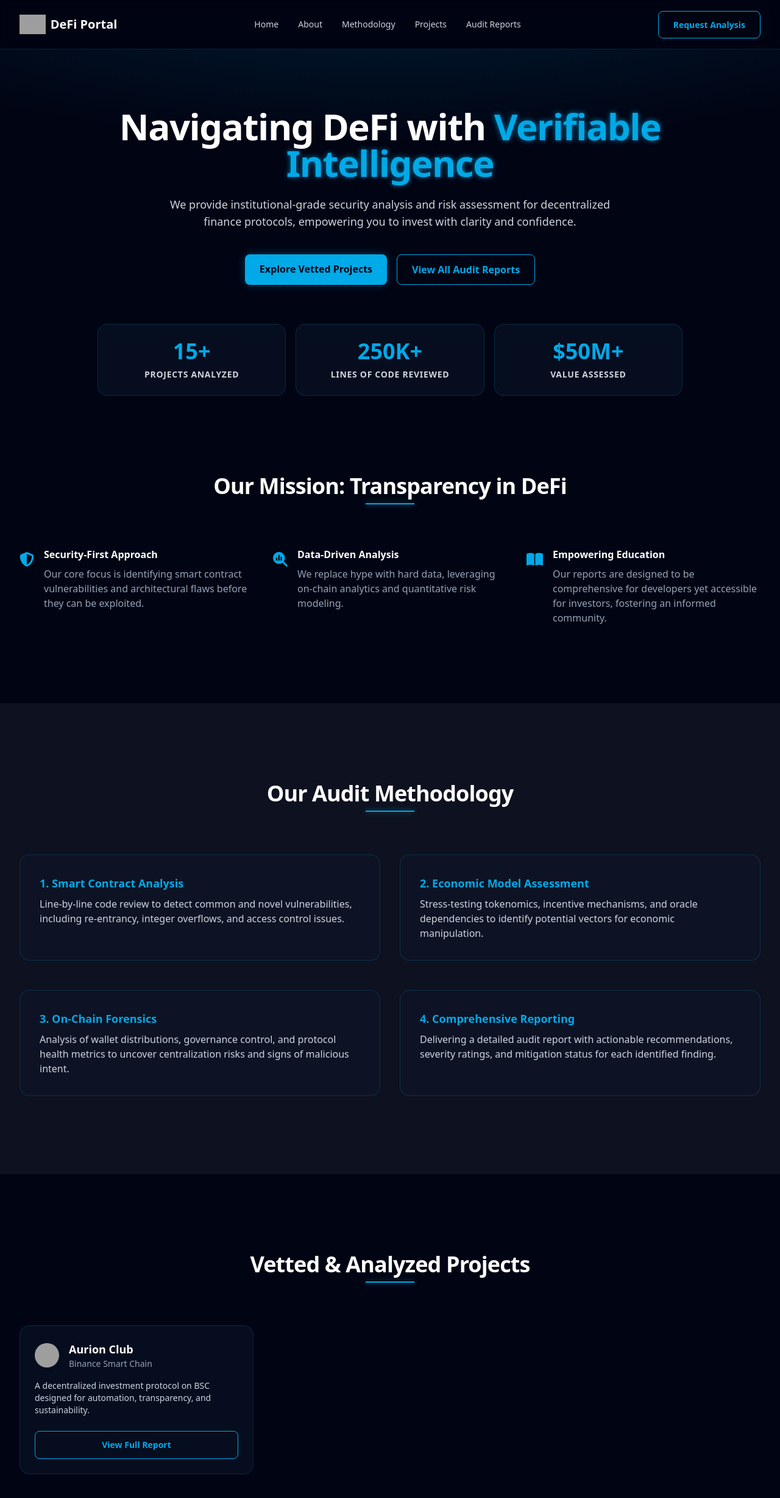
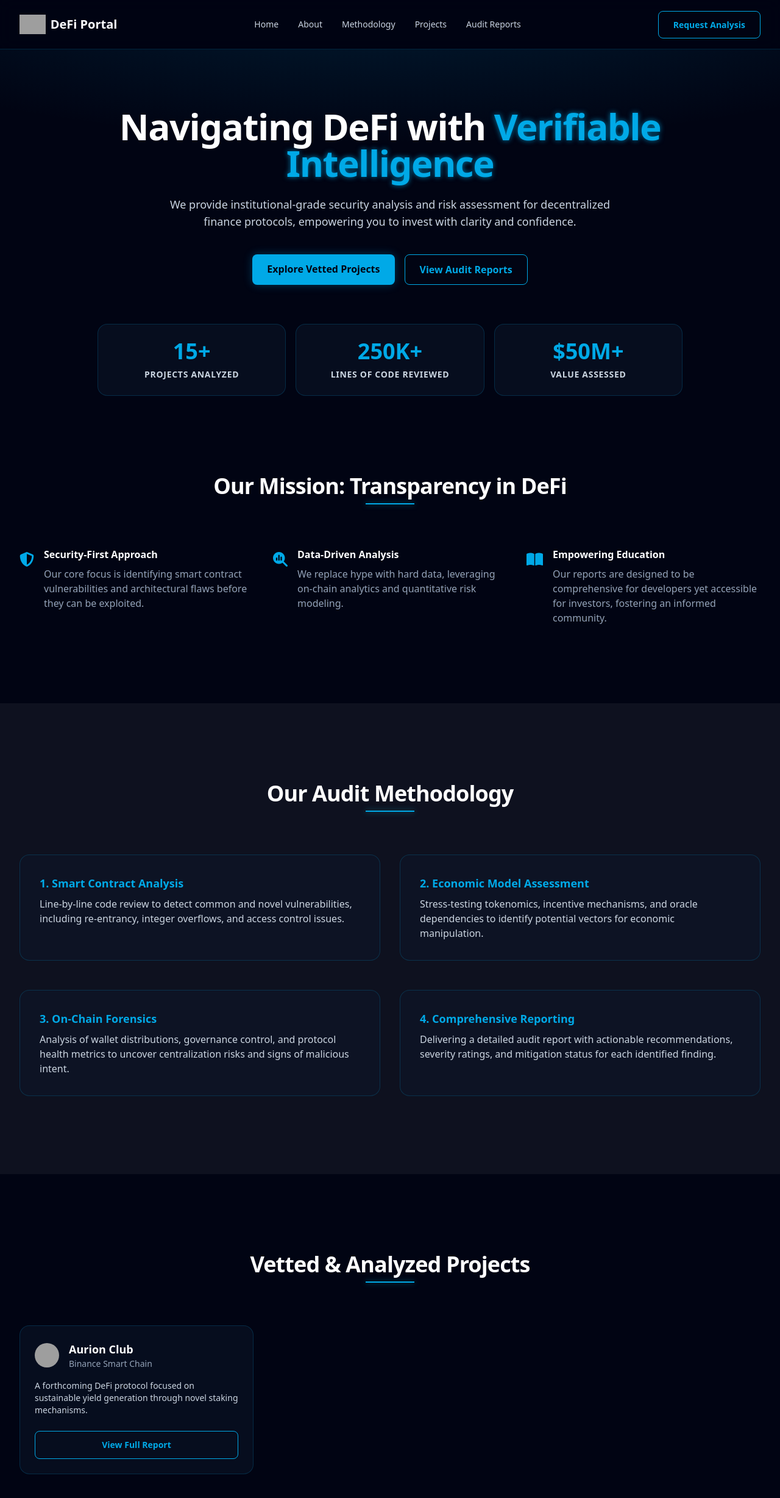
Before and after one commit to kudasiv2/DeFi-Portal, a plain HTML site: page index.html in a window 1280 px wide. Shown: the top 2456 px of the page at 61% size. Drawn offline with nearby package versions, Linux system fonts and the light colour scheme; grey boxes are pictures that could not be loaded.

Commit message:
Update index.html

```diff
--- a/index.html
+++ b/index.html
@@ -129,7 +129,6 @@
                     <a href="#about" class="text-slate-300 hover:text-white transition-colors">About</a>
                     <a href="#methodology" class="text-slate-300 hover:text-white transition-colors">Methodology</a>
                     <a href="#projects" class="text-slate-300 hover:text-white transition-colors">Projects</a>
-                    <!-- TAUTAN DIPERBAIKI -->
                     <a href="audits.html" class="text-slate-300 hover:text-white transition-colors">Audit Reports</a>
                 </nav>
                 <div class="hidden md:block">
@@ -153,8 +152,7 @@
                 </p>
                 <div class="mt-10 flex flex-col sm:flex-row gap-4 justify-center">
                     <a href="#projects" class="btn-primary">Explore Vetted Projects</a>
-                    <!-- TAUTAN DIPERBAIKI -->
-                    <a href="audits.html" class="btn-secondary">View All Audit Reports</a>
+                    <a href="audits.html" class="btn-secondary">View Audit Reports</a>
                 </div>
             </div>
         </section>
@@ -243,7 +241,7 @@
                     <h2 class="text-3xl font-bold tracking-tight text-white sm:text-4xl">Vetted & Analyzed Projects</h2>
                 </div>
                 <div class="mt-20 grid grid-cols-1 md:grid-cols-2 lg:grid-cols-3 gap-8">
-                    <!-- KARTU PROYEK DIPERBAIKI -->
+                    <!-- Project Cards -->
                     <div class="premium-card p-6 flex flex-col">
                         <div class="flex items-center mb-4">
                             <img class="h-10 w-10 rounded-full" src="https://files.catbox.moe/7dbx5g.png" alt="Aurion logo">
@@ -253,21 +251,14 @@
                             </div>
                         </div>
                         <div class="flex-grow space-y-2 text-sm text-slate-300">
-                           <p>A decentralized investment protocol on BSC designed for automation, transparency, and sustainability.</p>
+                           <p>A forthcoming DeFi protocol focused on sustainable yield generation through novel staking mechanisms.</p>
                         </div>
-                        <!-- TAUTAN KARTU DIPERBAIKI -->
-                        <a href="audit/AurionClub.html" class="mt-6 btn-secondary text-center text-sm w-full">View Full Report</a>
+                        <!-- ======================================================= -->
+                        <!-- INILAH PERUBAHAN UTAMANYA -->
+                        <!-- Tautan sekarang mengarah ke folder, bukan file .html -->
+                        <a href="audit/AurionClub/" class="mt-6 btn-secondary text-center text-sm w-full">View Full Report</a>
+                        <!-- ======================================================= -->
                     </div>
-
-                    <!-- Tambahkan kartu proyek lain di sini jika diperlukan -->
-                    <!-- Contoh: -->
-                    <!--
-                    <div class="premium-card p-6 flex flex-col">
-                        ... (konten kartu untuk proyek lain) ...
-                        <a href="audit/NamaProyek.html" class="mt-6 btn-secondary text-center text-sm w-full">View Full Report</a>
-                    </div>
-                    -->
-
                 </div>
             </div>
         </section>
```
